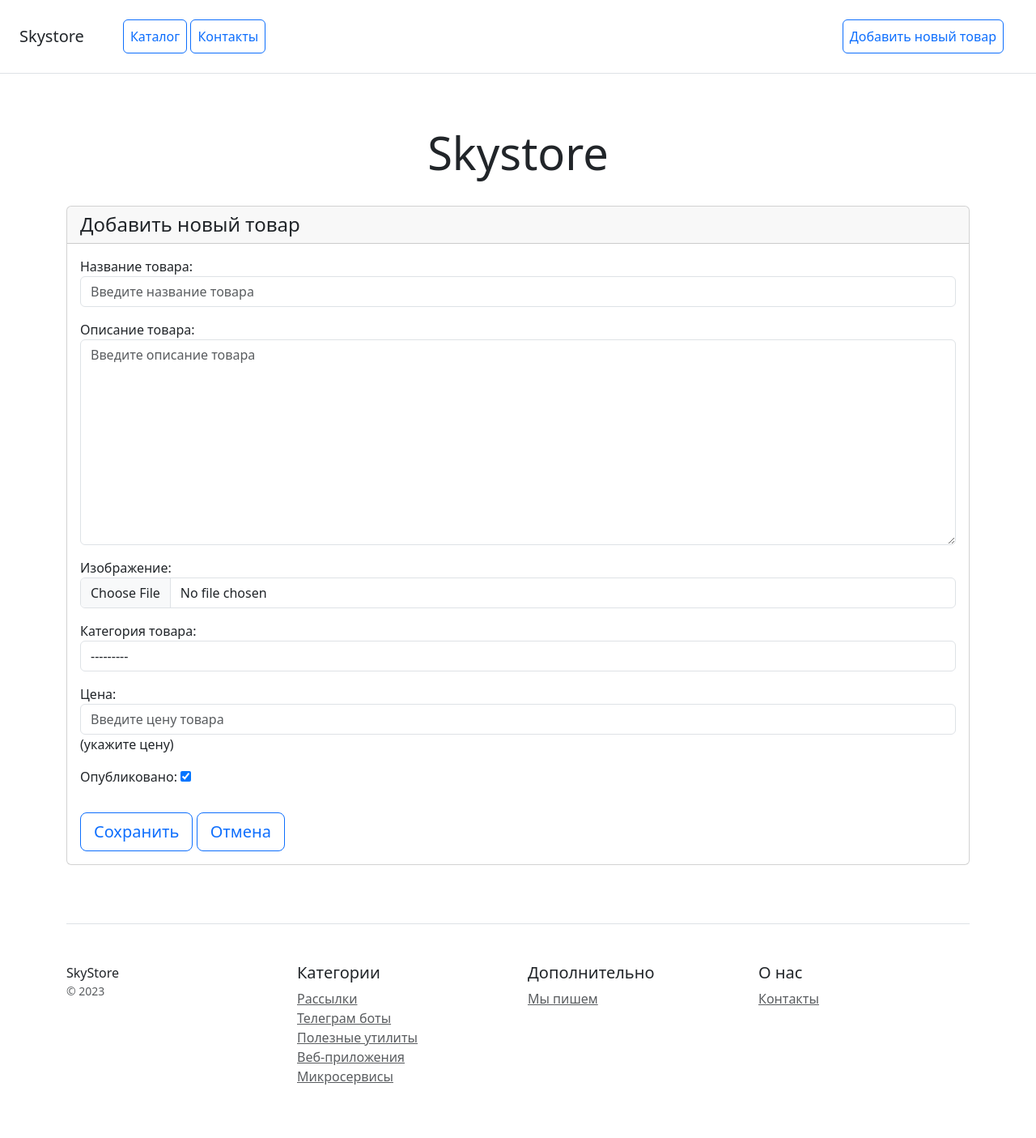
After one commit to eroshkinalv/django_sample, a Django app: page /product/create/ in a window 1280 px wide. The commit adds this page. Shown: the whole page at 81% size. Run offline with Django 5.2, Linux system fonts and the light colour scheme; data comes from the database, SQL or seed files in the repository; some libraries are stand-ins or nearby versions.

Commit message:
модуль 26.1: класс формы, валидация, стилизация

```diff
--- /dev/null
+++ b/catalog/forms.py
@@ -0,0 +1,68 @@
+from django.forms import ModelForm
+from django.core.exceptions import ValidationError
+from catalog.models import Product
+
+BANNED_WORDS = ['казино', 'криптовалюта', 'крипта', 'биржа', 'дешево', 'бесплатно', 'обман', 'полиция', 'радар']
+
+
+class ProductForm(ModelForm):
+    class Meta:
+        model = Product
+        exclude = ('created_at', 'updated_at',)
+
+    def __init__(self, *args, **kwargs):
+
+        super(ProductForm, self).__init__(*args, **kwargs)
+
+        self.fields['name'].widget.attrs.update({
+            'class': 'form-control',
+            'placeholder': 'Введите название товара',
+        })
+
+        self.fields['description'].widget.attrs.update({
+            'class': 'form-control',
+            'placeholder': 'Введите описание товара',
+        })
+
+        self.fields['price'].widget.attrs.update({
+            'class': 'form-control',
+            'placeholder': 'Введите цену товара',
+        })
+
+        self.fields['image'].widget.attrs.update({
+            'class': 'form-control',
+        })
+
+        self.fields['category'].widget.attrs.update({
+            'class': 'form-control',
+        })
+
+    def clean(self):
+        cleaned_data = super().clean()
+        return cleaned_data
+
+    def clean_name(self):
+
+        name = self.cleaned_data.get('name')
+
+        for word in name.split():
+            if word.lower() in BANNED_WORDS:
+                self.add_error('name', f'Название не может содержать слово "{word}".')
+            return name
+
+    def clean_description(self):
+
+        description = self.cleaned_data.get('description')
+
+        for word in description.split():
+            if word.lower() in BANNED_WORDS:
+                self.add_error('description', f'Описание не может содержать слово "{word}".')
+            return description
+
+    def clean_price(self):
+
+        price = self.cleaned_data.get('price')
+
+        if float(price) < 0:
+            raise ValidationError('Цена не может быть отрицательной.')
+        return price
--- a/catalog/models.py
+++ b/catalog/models.py
@@ -15,13 +15,15 @@ class Category(models.Model):
 
 
 class Product(models.Model):
-    name = models.CharField(max_length=150)
-    description = models.TextField(null=True, blank=True)
+    name = models.CharField(max_length=150, verbose_name='Название товара')
+    description = models.TextField(null=True, blank=True, verbose_name='Описание товара')
     image = models.ImageField(upload_to='photos/', verbose_name='Изображение')
-    category = models.ForeignKey(Category, on_delete=models.PROTECT, related_name='categories')
-    price = models.IntegerField(help_text='Цена за покупку')
+    category = models.ForeignKey(Category, on_delete=models.PROTECT, related_name='categories', verbose_name='Категория товара')
+    price = models.IntegerField(help_text='(укажите цену)', verbose_name='Цена')
     created_at = models.DateTimeField(auto_now_add=True)
     updated_at = models.DateTimeField(auto_now=True)
+
+    check_box = models.BooleanField(verbose_name="Опубликовано", default=True)
 
     def __str__(self):
         return self.name
--- a/catalog/templates/contacts.html
+++ b/catalog/templates/catalog/contacts.html
@@ -1,10 +1,10 @@
-{% extends 'base.html' %}
+{% extends 'catalog/base.html' %}
 
 {% block title %}Skystore{% endblock %}
 
 {% block content %}
 
-{% include 'header.html' %}
+{% include 'catalog/header.html' %}
 
 <div class="pricing-header px-3 py-3 pt-md-5 pb-md-4 mx-auto text-center">
     <h1 class="display-4">Контакты</h1>
@@ -58,6 +58,5 @@
             </div>
         </div>
     </div>
-</div>
 
 {% endblock %}
--- a/catalog/templates/header.html
+++ b/catalog/templates/catalog/header.html
@@ -5,5 +5,8 @@
             <a class="p-2 btn btn-outline-primary" href="/home/">Каталог</a>
             <a class="p-2 btn btn-outline-primary" href="/contacts/">Контакты</a>
         </nav>
+        <nav class="mx-auto me-2 p-2">
+            <a class="p-2 btn btn-outline-primary" href="/product/create/">Добавить новый товар</a>
+        </nav>
     </div>
 </header>
--- a/catalog/templates/home.html
+++ b/catalog/templates/catalog/home.html
@@ -1,10 +1,10 @@
-{% extends 'base.html' %}
+{% extends 'catalog/base.html' %}
 
 {% block title %}Skystore{% endblock %}
 
 {% block content %}
 
-{% include 'header.html' %}
+{% include 'catalog/header.html' %}
 
 <div class="pricing-header px-3 py-3 pt-md-5 pb-md-4 mx-auto text-center">
     <h1 class="display-4">Skystore</h1>
@@ -25,7 +25,7 @@
                     <ul class="list-unstyled mt-3 mb-4 text-start m-3">
                         <li>{{ product.description|truncatechars:100 }}</li>
                     </ul>
-                    <a type="button" class="btn btn-lg btn-block btn-outline-primary" href="/products_view/{{product.id}}/">Купить</a>
+                    <a type="button" class="btn btn-lg btn-block btn-outline-primary" href="{% url 'catalog:product_detail' product.pk%}">Купить</a>
                 </div>
             </div>
         </div>
--- /dev/null
+++ b/catalog/templates/catalog/product_form.html
@@ -0,0 +1,46 @@
+{% extends 'catalog/base.html' %}
+
+{% block title %}Skystore{% endblock %}
+
+{% block content %}
+
+{% include 'catalog/header.html' %}
+
+<div class="pricing-header px-3 py-3 pt-md-5 pb-md-4 mx-auto text-center">
+    <h1 class="display-4">Skystore</h1>
+</div>
+
+<div class="container">
+    <div class="row text-start">
+        <div class="col">
+            <div class="card mb-4 box-shadow">
+                <div class="card-header">
+                    {% if object %}
+                    <h4 class="my-0 font-weight-normal">Изменить информацтю о товаре</h4>
+                    {% else %}
+                    <h4 class="my-0 font-weight-normal">Добавить новый товар</h4>
+                    {% endif %}
+                </div>
+                <div class="card-body">
+                    <form method="post" enctype="multipart/form-data" class="form-floating">
+                        {% csrf_token %}
+                        {{ form.as_p }}
+
+                        <button type="submit" class="btn btn-lg btn-block btn-outline-primary mt-3">
+                            {% if object %}
+                            Сохранить изменения
+                            {% else %}
+                            Сохранить
+                            {% endif %}
+                        </button>
+                        <a type="button" class="btn btn-lg btn-block btn-outline-primary mt-3" href="{% url 'catalog:home'%}" >Отмена</a>
+                        {% if object %}
+                        <a type="button" class="d-grid justify-content-md-end " href="{% url 'catalog:product_delete' product.pk%}" >Удалить товар из каталога</a>
+                        {% endif %}
+                    </form>
+                </div>
+            </div>
+        </div>
+    </div>
+
+{% endblock %}
--- a/catalog/urls.py
+++ b/catalog/urls.py
@@ -1,11 +1,15 @@
 from django.urls import path
 from catalog.apps import CatalogConfig
-from catalog.views import ProductListView, ProductDetailView, ContactTemplateView
+from catalog.views import ProductListView, ProductDetailView, ContactTemplateView, ProductCreateView, ProductUpdateView, ProductDeleteView
 
 app_name = CatalogConfig.name
 
 urlpatterns = [
     path('home/', ProductListView.as_view(), name='home'),
-    path('products_view/<int:pk>/', ProductDetailView.as_view(), name='products_view'),
     path('contacts/', ContactTemplateView.as_view(), name='contacts'),
+
+    path('product/create/', ProductCreateView.as_view(), name='product_create'),
+    path('product/<int:pk>/update/', ProductUpdateView.as_view(), name='product_update'),
+    path('product/<int:pk>/delete/', ProductDeleteView.as_view(), name='product_delete'),
+    path('product/<int:pk>/detail/', ProductDetailView.as_view(), name='product_detail'),
 ]
--- a/catalog/views.py
+++ b/catalog/views.py
@@ -1,34 +1,48 @@
 from django.shortcuts import render
 from django.http import HttpResponse
 from django.views.generic import ListView, DetailView, TemplateView
-from django.views.generic.edit import CreateView
+from django.views.generic.edit import CreateView, UpdateView, DeleteView
 from django.urls import reverse_lazy
+
+from .forms import ProductForm
 from .models import Product, Contact
 
 
 class ProductListView(ListView):
     model = Product
-    template_name = 'home.html'
+    template_name = 'catalog/home.html'
     context_object_name = 'products'
 
 
 class ProductCreateView(CreateView):
     model = Product
-    fields = ('name', 'description', 'image', 'category', 'price')
-    template_name = 'home.html'
-    success_url = reverse_lazy('catalog:product_list')
+    form_class = ProductForm
+    template_name = 'catalog/product_form.html'
+    success_url = reverse_lazy('catalog:home')
+
+
+class ProductUpdateView(UpdateView):
+    model = Product
+    form_class = ProductForm
+    template_name = 'catalog/product_form.html'
+    success_url = reverse_lazy('catalog:home')
+
+
+class ProductDeleteView(DeleteView):
+    model = Product
+    success_url = reverse_lazy('catalog:home')
 
 
 class ProductDetailView(DetailView):
     model = Product
-    template_name = 'products_view.html'
+    template_name = 'catalog/products_view.html'
     context_object_name = 'product'
 
 
 class ContactTemplateView(TemplateView):
     model = Contact
     fields = ('p_name', 'phone', 'message')
-    template_name = 'contacts.html'
+    template_name = 'catalog/contacts.html'
     success_url = reverse_lazy('catalog:contacts')
 
     def post(self, request):
```
Also changed, not shown: catalog/templates/catalog/product_confirm_delete.html (added, +33 -0 lines), catalog/templates/catalog/products_view.html (renamed from catalog/templates/products_view.html, +9 -3 lines), catalog/migrations/0004_alter_product_category_alter_product_description_and_more.py (added), catalog/migrations/0005_product_check_box_alter_product_price.py (added), catalog/templates/catalog/base.html (renamed from catalog/templates/base.html), media/photos/39837849.png (added), media/photos/39837849_GDZYWks.png (added), media/photos/39837849_cMaCbPY.png (added), media/photos/39837849_kNRtwY0.png (added), media/photos/image001_p5Jkm09.jpg (added), 1 other file.
